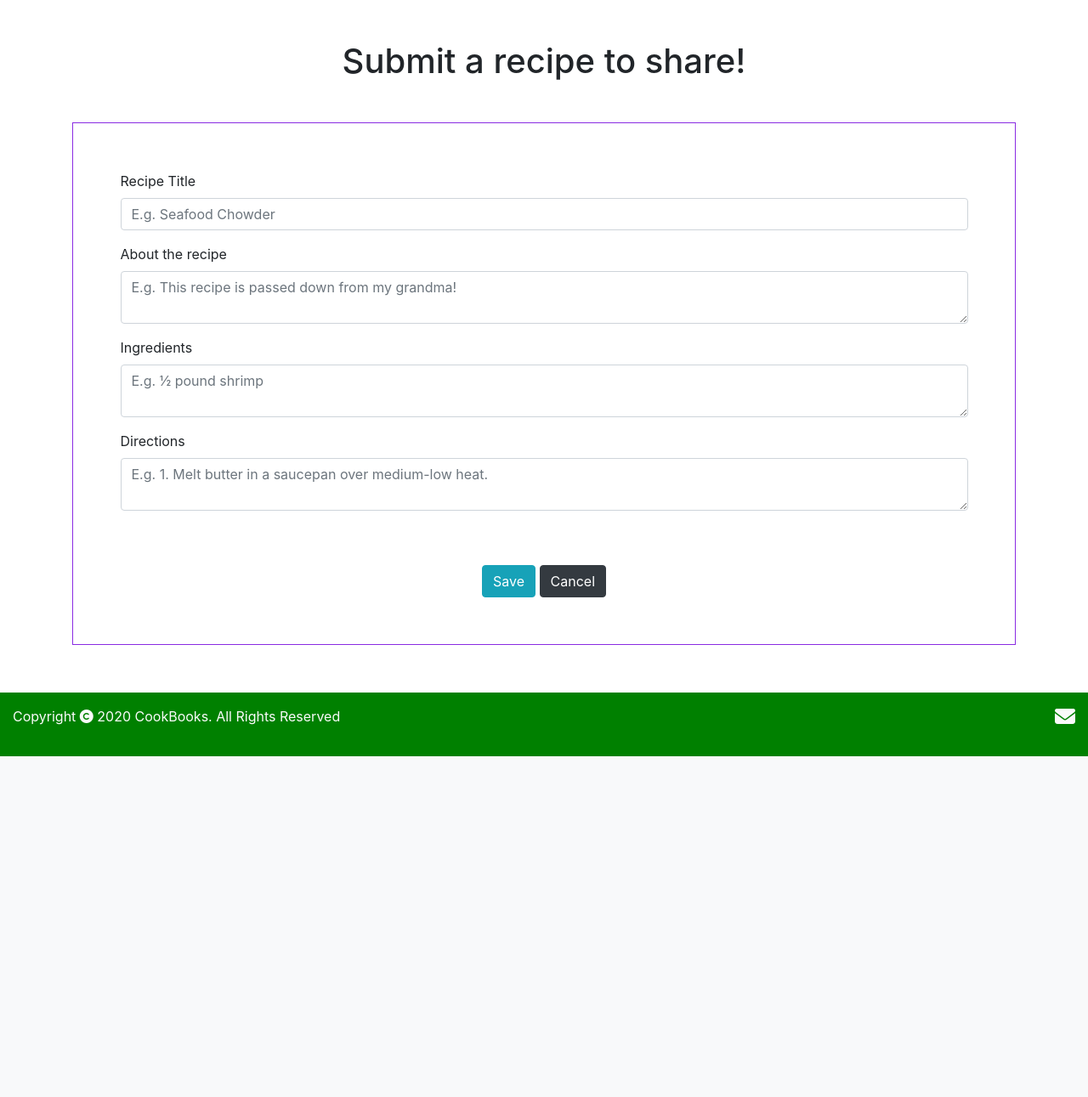
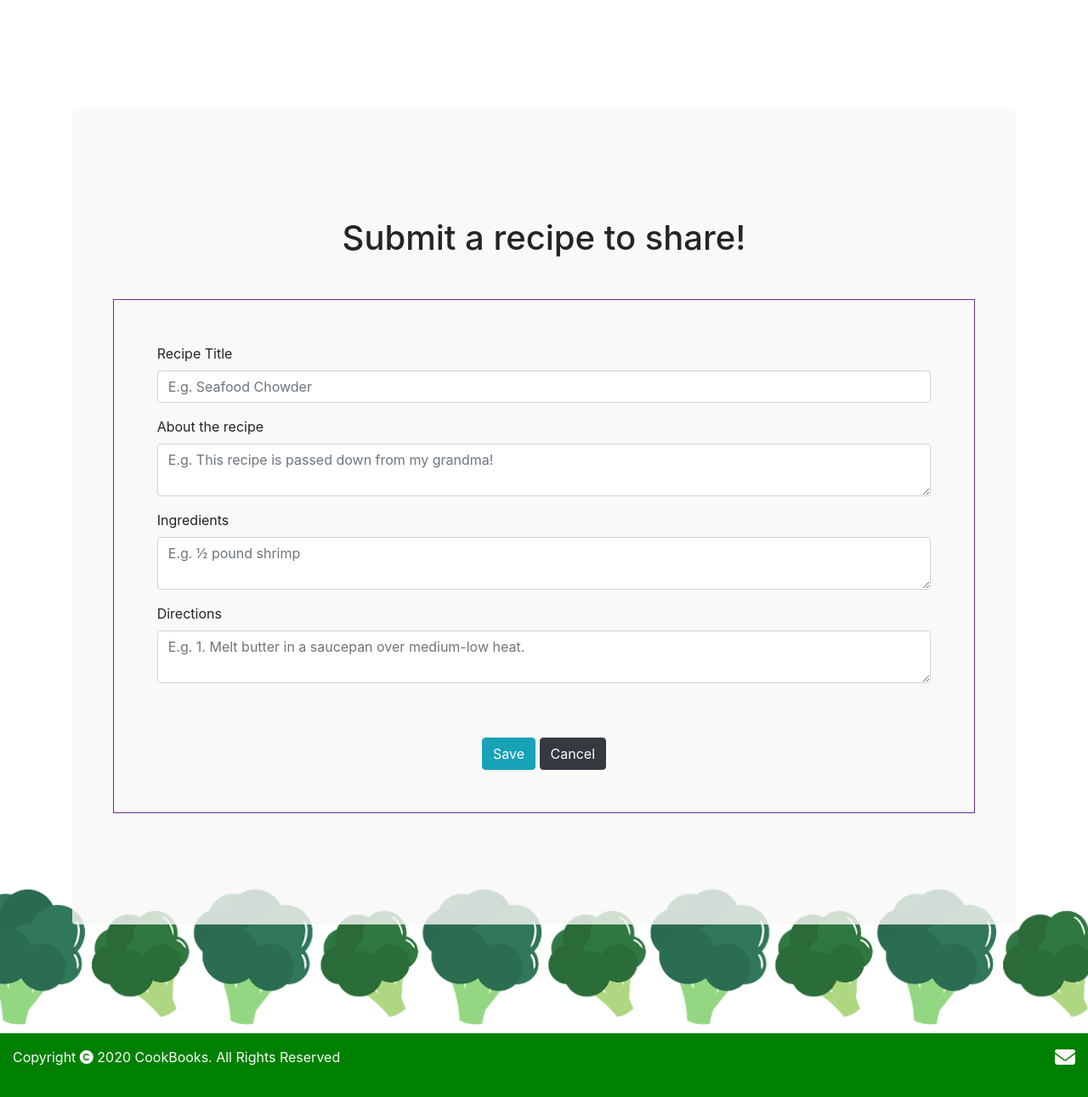
Before and after one commit to suchan5/Project-3, a Flask app: page /recipe/submit in a window 1280 px wide. Shown: the part 64-1355 px from the top of the page at 85% size. Before the commit the page ends 954 px from the top, so only its background shows below. Run offline with Flask 2, Linux system fonts and the light colour scheme; some libraries are stand-ins or nearby versions.

Commit message:
Changed background of 'Submit a recipe' page

```diff
--- a/static/css/style.css
+++ b/static/css/style.css
@@ -1,12 +1,36 @@
+.submission {
+    background-image: url('/static/img/brocoli.png');
+    background-size: cover;
+    background-repeat: no-repeat;
+    background-position: center;
+}
+
+.submitBox {
+    border-radius: 4px;
+    background-color: rgba(248, 248, 245, 0.808);
+    padding-left: 3rem;
+    padding-right: 3rem;
+    padding-bottom: 5rem;
+    padding-top: 5rem;
+    margin-top: 5rem;
+    margin-bottom: 5rem;
+}
+
 .btnPosition {
     text-align: center;
 }
 
 .pageBorder {
-    border: solid 1px blueviolet;
+    border: solid 1px rgb(101, 46, 148);
     padding: 5%;
     margin-bottom: 5%;
 }
+
+
+
+
+
+
 
 footer {
     background-color: green;
--- a/templates/board_view.template.html
+++ b/templates/board_view.template.html
@@ -3,6 +3,7 @@
 {% block title %}{{recipe.title}} Receipe{% endblock %}
 
 {%block content%}
+<div class="container">
 	<div class="card text-center">
 		<h4 class="card-header">{{recipe.title}}</h4>
 		<div class="card-body">
@@ -13,4 +14,5 @@
 			<p class="card-text">Directions : {{recipe.directions}}</p>
 		</div>
 	</div>
+</div>
 {% endblock %}
--- a/templates/layout.template.html
+++ b/templates/layout.template.html
@@ -57,9 +57,9 @@
 
 
 	<!--content block starts-->
-	<div class="container">
+
 	{%block content%}{%endblock%}
-	</div>
+
 	<!--content block ends-->
 
 
@@ -70,7 +70,8 @@
 	<footer class="container-fluid py-3">
 		<div class="row">
 			<div class="col">
-                <div class="copyright">Copyright <i class="fas fa-copyright"></i> 2020 CookBooks. All Rights Reserved</div>
+				<div class="copyright">Copyright <i class="fas fa-copyright"></i> 2020 CookBooks. All Rights Reserved
+				</div>
 			</div>
 			<div class="col text-right">
 				<p><a href="mailto:suchan5@hotmail.com" target="_blank"><i class="fas fa-envelope email"></i></a></p>
--- a/templates/submit_recipe.template.html
+++ b/templates/submit_recipe.template.html
@@ -3,6 +3,9 @@
 {% block title %}Submit a Recipe{% endblock %}
 
 {% block content %}
+<section class="submission">
+	<div class="container py-5">
+		<div class="submitBox">
 			<form method="POST">
 				<h1 class="mt-5 mb-5 text-center">Submit a recipe to share!</h1>
 				<div class="pageBorder">
@@ -28,4 +31,7 @@
 						</div>
 					</div>
 			</form>
+		</div>
+	</div>
+</section>
 {% endblock %}
```
Also changed, not shown: static/img/1.png (added), static/img/brocoli.png (added), static/img/paella.jpg (added). Lines whose indentation alone changed are shown as unchanged.
